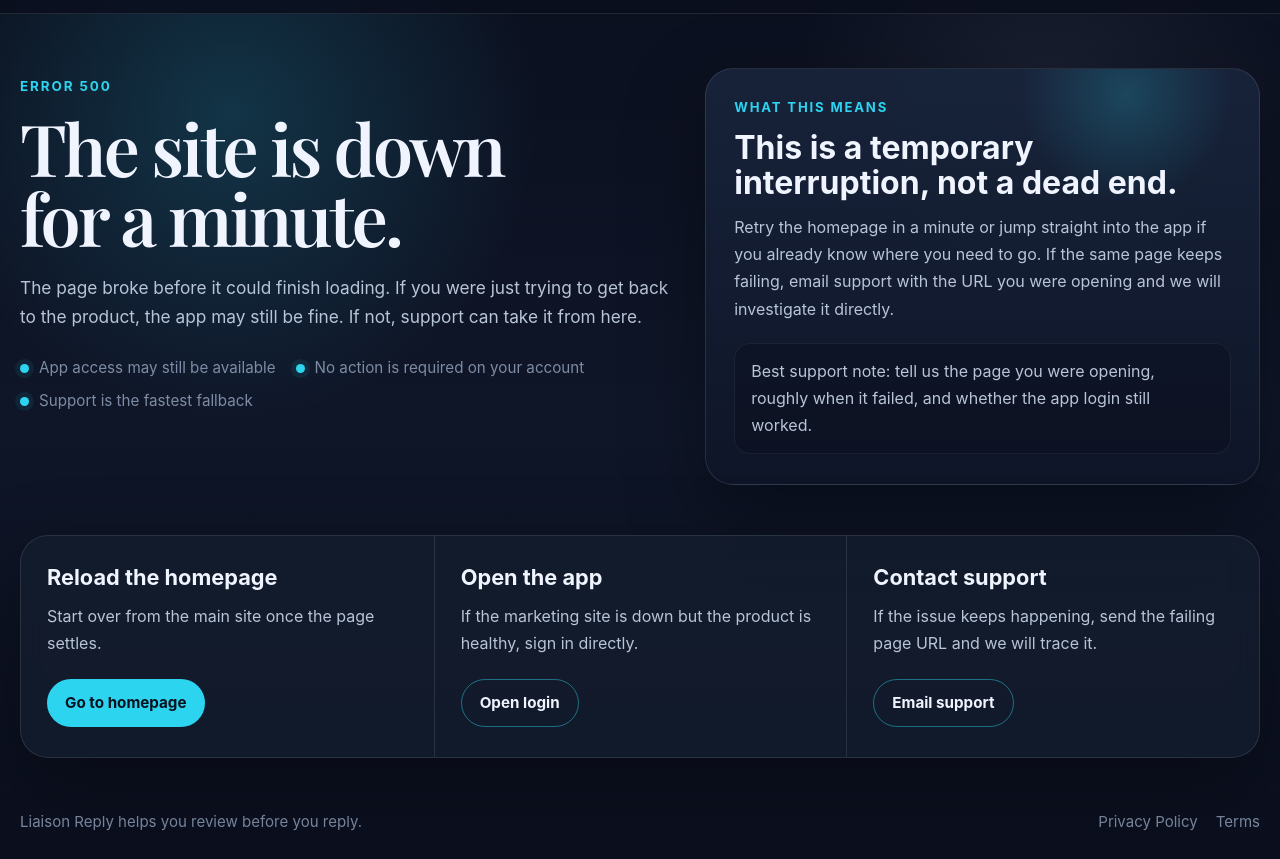
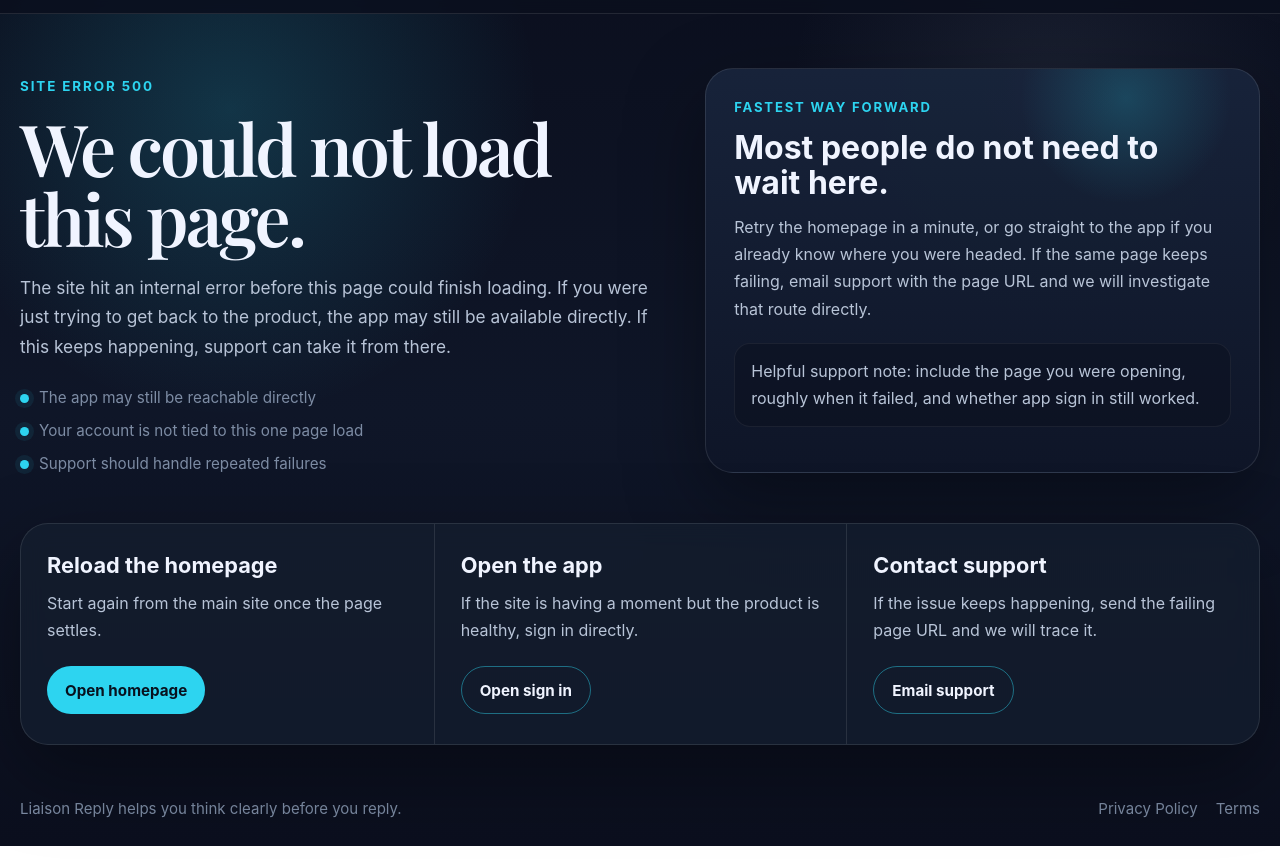
Before and after one commit to Vox-Raqia/Liaison-Keyboard-Landing, a website: page 500.html in a window 1280 px wide. Shown: the part 53-912 px from the top of the page. Drawn offline with nearby package versions, Linux system fonts and the light colour scheme.

Commit message:
Refine branded 500 page copy

```diff
--- a/500.html
+++ b/500.html
@@ -3,7 +3,7 @@
   <head>
     <meta charset="utf-8" />
     <meta name="viewport" content="width=device-width, initial-scale=1" />
-    <title>Temporary Site Error | Liaison Reply</title>
+    <title>We Could Not Load This Page | Liaison Reply</title>
     <style>
       @import url("https://fonts.googleapis.com/css2?family=Playfair+Display:wght@600;700&display=swap");
 
@@ -358,31 +358,32 @@
     <main class="shell">
       <section class="hero">
         <div class="hero-copy">
-          <p class="eyebrow">Error 500</p>
-          <h1>The site is down for a minute.</h1>
+          <p class="eyebrow">Site Error 500</p>
+          <h1>We could not load this page.</h1>
           <p class="lede">
-            The page broke before it could finish loading. If you were just trying to get back to
-            the product, the app may still be fine. If not, support can take it from here.
+            The site hit an internal error before this page could finish loading. If you were just
+            trying to get back to the product, the app may still be available directly. If this
+            keeps happening, support can take it from there.
           </p>
           <div class="assurance" aria-label="Key reassurance">
-            <span>App access may still be available</span>
-            <span>No action is required on your account</span>
-            <span>Support is the fastest fallback</span>
+            <span>The app may still be reachable directly</span>
+            <span>Your account is not tied to this one page load</span>
+            <span>Support should handle repeated failures</span>
           </div>
         </div>
 
         <aside class="message-panel" aria-label="Recovery note">
           <div class="message-inner">
-            <p class="panel-kicker">What This Means</p>
-            <h2 class="panel-title">This is a temporary interruption, not a dead end.</h2>
+            <p class="panel-kicker">Fastest Way Forward</p>
+            <h2 class="panel-title">Most people do not need to wait here.</h2>
             <p class="panel-body">
-              Retry the homepage in a minute or jump straight into the app if you already know where
-              you need to go. If the same page keeps failing, email support with the URL you were
-              opening and we will investigate it directly.
+              Retry the homepage in a minute, or go straight to the app if you already know where
+              you were headed. If the same page keeps failing, email support with the page URL and
+              we will investigate that route directly.
             </p>
             <div class="panel-note">
-              Best support note: tell us the page you were opening, roughly when it failed, and
-              whether the app login still worked.
+              Helpful support note: include the page you were opening, roughly when it failed, and
+              whether app sign in still worked.
             </div>
           </div>
         </aside>
@@ -391,15 +392,15 @@
       <section class="actions" aria-label="Recovery actions">
         <article class="action">
           <h2>Reload the homepage</h2>
-          <p>Start over from the main site once the page settles.</p>
-          <a class="button" href="https://liaisonreply.com/">Go to homepage</a>
+          <p>Start again from the main site once the page settles.</p>
+          <a class="button" href="https://liaisonreply.com/">Open homepage</a>
         </article>
 
         <article class="action">
           <h2>Open the app</h2>
-          <p>If the marketing site is down but the product is healthy, sign in directly.</p>
+          <p>If the site is having a moment but the product is healthy, sign in directly.</p>
           <a class="button button-secondary" href="https://app.liaisonreply.com/auth/login"
-            >Open login</a
+            >Open sign in</a
           >
         </article>
 
@@ -416,7 +417,7 @@
     </main>
 
     <footer class="shell footer">
-      <span>Liaison Reply helps you review before you reply.</span>
+      <span>Liaison Reply helps you think clearly before you reply.</span>
       <div class="footer-links">
         <a href="/privacy.html">Privacy Policy</a>
         <a href="/terms.html">Terms</a>
```
